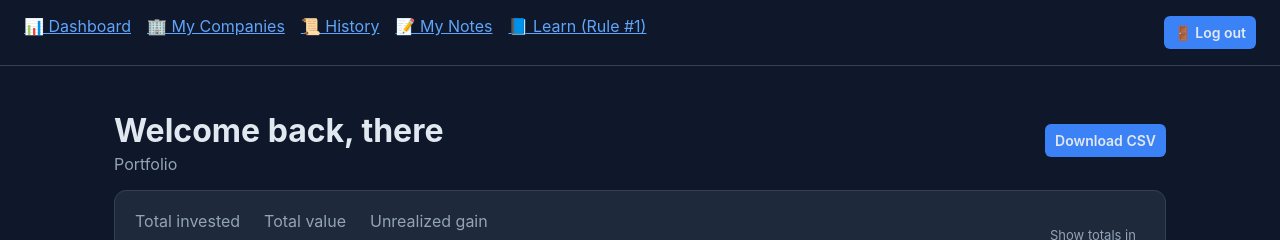
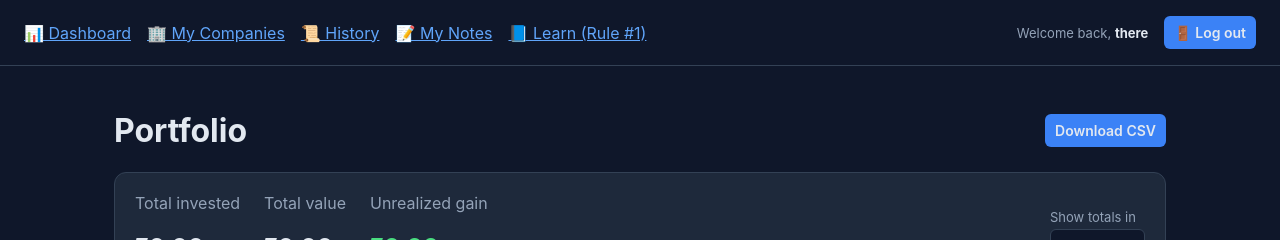
Before and after one commit to vishalyadavben/stock-rule1-tracker, a React (Vite) app in the folder frontend/: page / in a window 1280 px wide. Shown: the top 240 px of the page. Built offline with nearby package versions, Linux system fonts and the light colour scheme; no server answers; sample sign-in values are in the browser's storage.

Commit message:
Welcome back username added in header through all the tabs

```diff
--- a/frontend/src/App.jsx
+++ b/frontend/src/App.jsx
@@ -19,6 +19,7 @@ function PrivateRoute({ children }) {
 
 function NavBar() {
   const navigate = useNavigate();
+  const displayName = localStorage.getItem('displayName') || 'there';
   const logout = () => {
     localStorage.removeItem('token');
     localStorage.removeItem('displayName');
@@ -26,13 +27,16 @@ function NavBar() {
   };
   if (!isAuthed()) return null;
   return (
-    <div style={{ display: 'flex', gap: 16, padding: '16px 24px', borderBottom: '1px solid #334155', flexWrap: 'wrap' }}>
+    <div style={{ display: 'flex', gap: 16, padding: '16px 24px', borderBottom: '1px solid #334155', flexWrap: 'wrap', alignItems: 'center' }}>
       <Link to="/" title="Your portfolio, holdings, and totals">📊 Dashboard</Link>
       <Link to="/companies" title="Every stock you've searched or bought">🏢 My Companies</Link>
       <Link to="/history" title="Your full sell history, real and paper money">📜 History</Link>
       <Link to="/notes" title="Your personal freeform notes">📝 My Notes</Link>
       <Link to="/learn" title="Rule #1 concepts explained simply">📘 Learn (Rule #1)</Link>
-      <div style={{ marginLeft: 'auto' }}>
+      <div style={{ marginLeft: 'auto', display: 'flex', gap: 16, alignItems: 'center' }}>
+        <span style={{ color: '#94a3b8', fontSize: 13 }}>
+          Welcome back, <b style={{ color: '#e2e8f0' }}>{displayName}</b>
+        </span>
         <button title="Sign out of your account" onClick={logout}>🚪 Log out</button>
       </div>
     </div>
--- a/frontend/src/pages/Dashboard.jsx
+++ b/frontend/src/pages/Dashboard.jsx
@@ -33,7 +33,6 @@ export default function Dashboard() {
   const [displayCurrency, setDisplayCurrency] = useState('INR');
   const [fxRate, setFxRate] = useState(1);
   const [fxError, setFxError] = useState('');
-  const displayName = localStorage.getItem('displayName') || 'there';
   const navigate = useNavigate();
 
   const load = async () => {
@@ -209,10 +208,7 @@ export default function Dashboard() {
   return (
     <div className="container">
       <div style={{ display: 'flex', justifyContent: 'space-between', alignItems: 'center' }}>
-        <div>
-          <h1 style={{ marginBottom: 0 }}>Welcome back, {displayName}</h1>
-          <p style={{ color: '#94a3b8', marginTop: 4 }}>Portfolio</p>
-        </div>
+        <h1>Portfolio</h1>
         <button onClick={downloadCsv}>Download CSV</button>
       </div>
 
```
